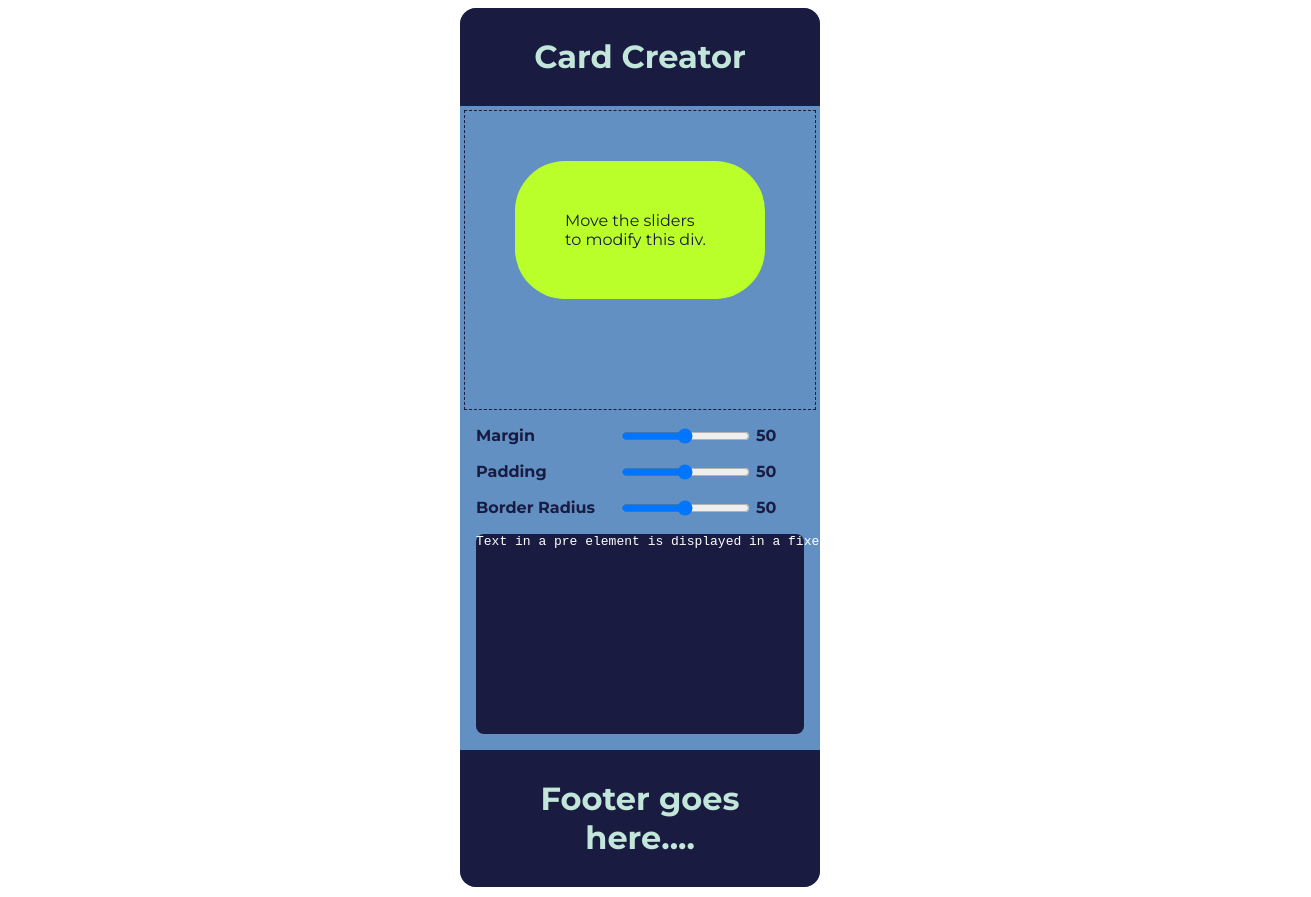
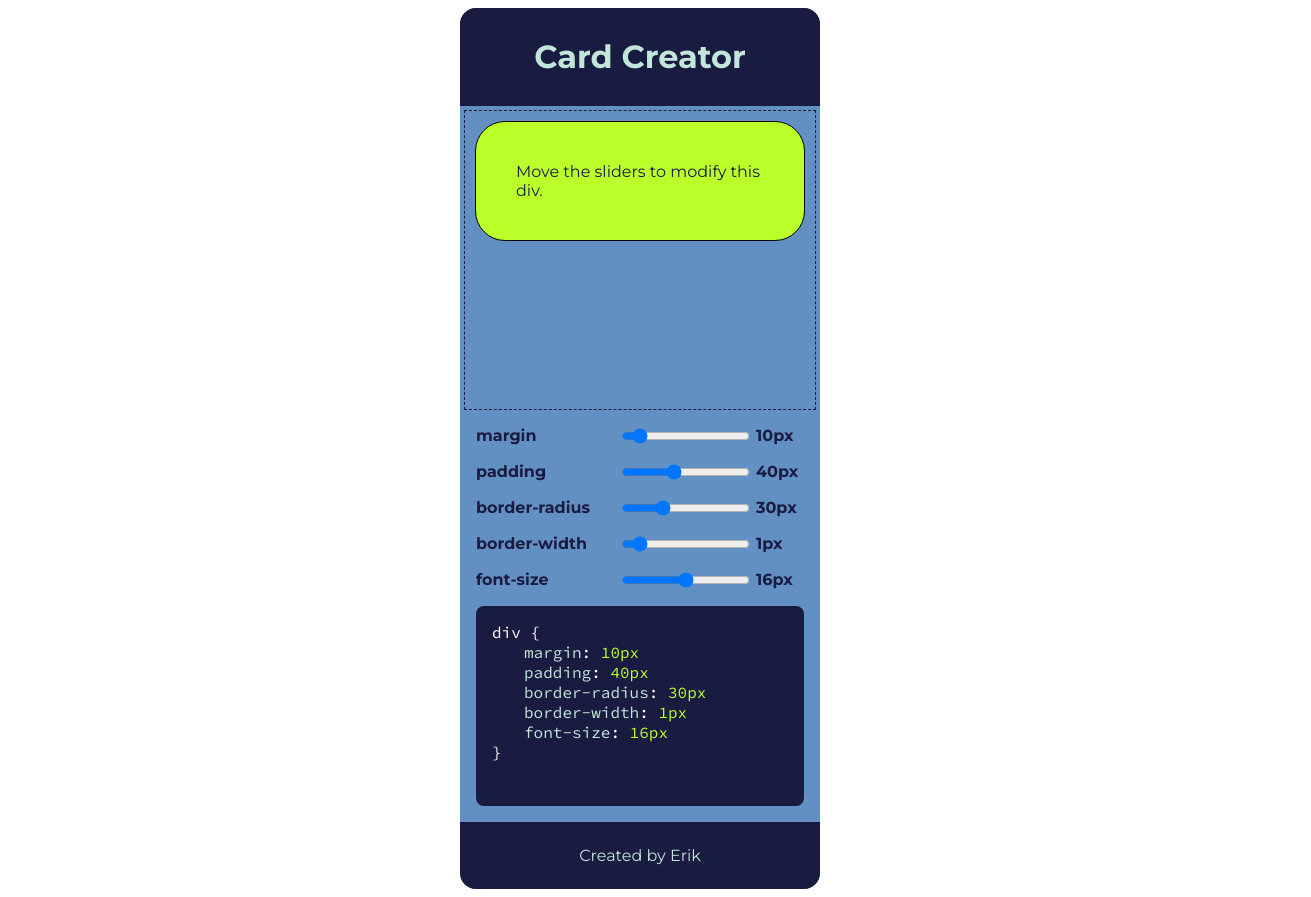
Before and after one commit to neutral-design/CardCreator, a React (Vite) app: page / in a window 1280 px wide. Shown: the whole page, 1311 px wide, since content can reach past the window. Built offline with nearby package versions, Linux system fonts and the light colour scheme.

Commit message:
made changes

```diff
--- a/src/App.css
+++ b/src/App.css
@@ -42,10 +42,8 @@ footer {
 
 .card {
   background-color: #BAFF29;
-  /* min-width: 300px;
-  min-height: 200px;
-  margin: 1em;
-  border-radius: 0.5em; */
+  border:solid black 1px;
+
 }
 
 .sliders {
@@ -74,8 +72,30 @@ footer {
   background-color: #1A1B41;
   color: white;
 
+  font-family: 'Source Code Pro', monospace;
+
   min-width: 300px;
   min-height: 200px;
   margin: 1em;
+  padding: 1em;
   border-radius: 0.5em;
 }
+
+.property-name {
+  color: #C2E7DA;
+  margin-left: 2em;
+}
+
+.property-value {
+  color: #BAFF29;
+}
+
+.textInput {
+  border: none;
+  width: 100%;
+  height: 100%;
+  margin:0;
+  padding: 0;
+  font-size: inherit;
+  background-color: inherit;
+}
--- a/src/App.jsx
+++ b/src/App.jsx
@@ -2,37 +2,110 @@ import { useState, useEffect } from 'react'
 
 import './App.css'
 
+const properties = [
+  {
+    name: "margin",
+    realName: "margin",
+    min: 0,
+    max: 100,
+    initial: 10,
+    unit: "px"
+  },
+  {
+    name: "padding",
+    realName: "padding",
+    min: 0,
+    max: 100,
+    initial: 40,
+    unit: "px"
+  },
+  {
+    name: "borderRadius",
+    realName: "border-radius",
+    min: 0,
+    max: 100,
+    initial: 30,
+    unit: "px"
+  },
+  {
+    name: "borderWidth",
+    realName: "border-width",
+    min: 0,
+    max: 10,
+    initial: 1,
+    unit: "px"
+  },
+  {
+    name: "fontSize",
+    realName: "font-size",
+    min: 0,
+    max: 32,
+    initial: 16,
+    unit: "px"
+  },
+ ]
+
 function App() {
-  const [formData, setFormData] = useState(
-      {sliderMargin: "50", sliderPadding: "50", sliderBorderRadius: "50"}
+
+  const [divContent, setDivContent] = useState("Move the sliders to modify this div.")
+
+  const [propData, setPropData] = useState(
+    properties.reduce((accumulator, currentValue) => {
+      return ({...accumulator, [currentValue.name]:currentValue.initial})
+    }, {})
   )
-  const [cardStyle, setCardStyle] = useState({
+  const [cardStyle, setCardStyle] = useState(properties.reduce((accumulator, currentValue) => {
+    return ({...accumulator, [currentValue.name]:currentValue.initial+currentValue.unit})
+  }, {}))
 
-    padding: formData.sliderPadding+"px",
-    margin: formData.sliderMargin+"px",
-    borderRadius:formData.sliderBorderRadius+"px"
-  })
 
   function handleChange(event) {
 
-    setFormData(prevFormData => {
+    setPropData(prevFormData => {
         return {
             ...prevFormData,
             [event.target.name]: event.target.value
         }
     })
-}
+  }
+
+  function handleTextChange(event){
+    setDivContent(event.target.value)
+  }
 
   useEffect(() => {
-    setCardStyle(
-    {
 
-      padding: formData.sliderPadding+"px",
-      margin: formData.sliderMargin+"px",
-      borderRadius:formData.sliderBorderRadius+"px"
-    })
-    // console.log(cardStyle)
-  }, [formData]);
+    setCardStyle(properties.reduce((accumulator, currentValue) => {
+      return ({...accumulator, [currentValue.name]:propData[currentValue.name]+currentValue.unit})
+    }, {}))
+
+  }, [propData]);
+
+
+  const sliders = properties.map((property) => {
+    return (
+      <div className="slidecontainer">
+        <label htmlFor={property.name}>{property.realName}</label>
+        <input
+          onChange={handleChange}
+          type="range"
+          min={property.min}
+          max={property.max}
+          value={propData[property.name]}
+          className="slider"
+          name={property.name}
+        />
+        <p className="slidervalue">{propData[property.name]}{property.unit}</p>
+      </div>
+    )
+  })
+
+  const stylingCode = properties.map((property) => {
+    return (
+      <div><span className="property-name">{property.realName}</span>: <span className="property-value">{propData[property.name]}{property.unit}</span></div>
+    )
+  })
+  console.log("StylingCode:", stylingCode)
 
 
 
@@ -46,65 +119,27 @@ function App() {
           <div
             className="card"
             style={cardStyle}
-            > Move the sliders to modify this div.
+            >
+              {divContent}
           </div>
         </div>
         <div className="sliders">
-          <div className="slidecontainer">
-            <label htmlFor="sliderMargin">Margin</label>
-            <input
-              onChange={handleChange}
-              type="range"
-              min="1"
-              max="100"
-              value={formData.sliderMargin}
-              className="slider"
-              name="sliderMargin"
-            />
-            <p className="slidervalue">{formData.sliderMargin}</p>
-          </div>
-          <div className="slidecontainer">
-            <label htmlFor="sliderPadding">Padding</label>
-            <input
-              onChange={handleChange}
-              type="range"
-              min="1"
-              max="100"
-              value={formData.sliderPadding}
-              className="slider"
-              name="sliderPadding"
-            />
-            <p className="slidervalue">{formData.sliderPadding}</p>
-          </div>
-          <div className="slidecontainer">
-            <label htmlFor="sliderBorderRadius">Border Radius</label>
-            <input
-                onChange={handleChange}
-                type="range"
-                min="1"
-                max="100"
-                value={formData.sliderBorderRadius}
-                className="slider"
-                name="sliderBorderRadius"
-              />
-              <p className="slidervalue">{formData.sliderBorderRadius}</p>
-          </div>
+          {sliders}
         </div>
 
         <div className="code-container">
 
-        <pre>
-          Text in a pre element
-          is displayed in a fixed-width
-          font, and it preserves
-          both      spaces and
-          line breaks
-        </pre>
+
+        div &#123;
+                {stylingCode}
+        &#125;
+
+
 
 
         </div>
         <footer>
-          <h1>Footer goes here....</h1>
+          <p>Created by Erik</p>
 
         </footer>
       </div>
```
